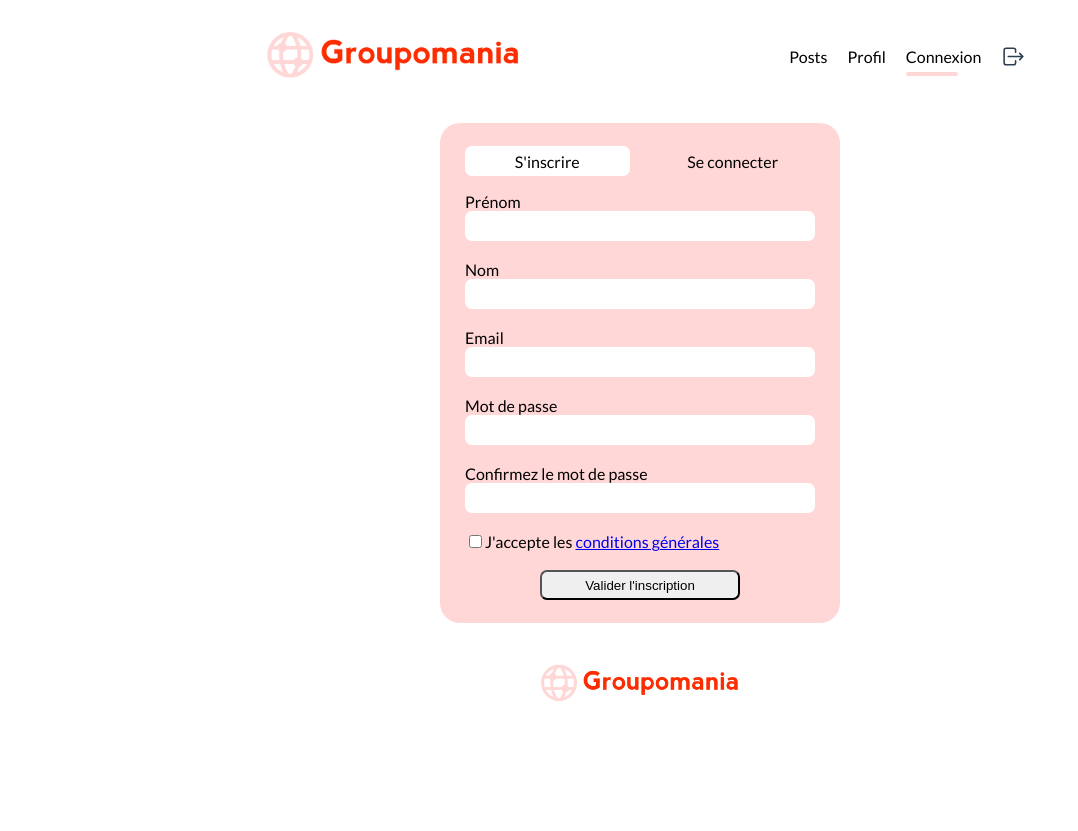
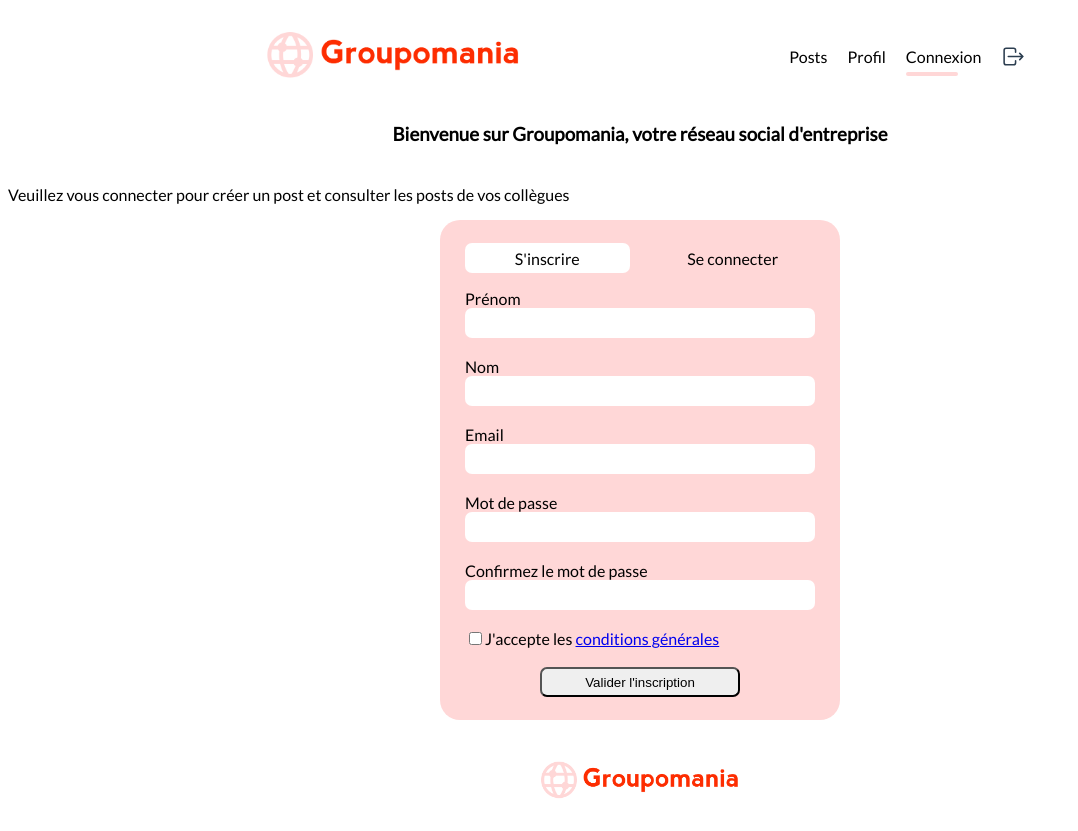
Before and after one commit to flo701/groupomania, a React (Create React App) app in the folder front-end/: page /connexion in a window 1280 px wide. Shown: the whole page, without its empty margins (0-1078 px from the left). Before the commit the page ends 800 px from the top, so only its background shows below. Built offline with nearby package versions, Linux system fonts and the light colour scheme.

Commit message:
Modification de la page connexion

```diff
--- a/front-end/src/components/ConnectionForm/index.jsx
+++ b/front-end/src/components/ConnectionForm/index.jsx
@@ -19,7 +19,25 @@ const ConnectionForm = (props) => {
     }
   }
 
+  const token = getCookie('token')
+
   return (
+    <>
+      {token ? (
+        <>
+          <h3 className="posts_h3">{''} </h3>
+        </>
+      ) : (
+        <>
+          <h3 className="posts_h3">
+            Bienvenue sur Groupomania, votre réseau social d'entreprise
+          </h3>
+          <p className="posts_p">
+            Veuillez vous connecter pour créer un post et consulter les posts de
+            vos collègues
+          </p>
+        </>
+      )}
       <div className="connection-form">
         <ul>
           <li
@@ -40,7 +58,25 @@ const ConnectionForm = (props) => {
         {signUpModal && <SignUpForm />}
         {signInModal && <SignInForm />}
       </div>
+    </>
   )
 }
 
+// https://www.w3schools.com/js/js_cookies.asp :
+function getCookie(cname) {
+  let name = cname + '='
+  let decodedCookie = decodeURIComponent(document.cookie)
+  let ca = decodedCookie.split(';')
+  for (let i = 0; i < ca.length; i++) {
+    let c = ca[i]
+    while (c.charAt(0) === ' ') {
+      c = c.substring(1)
+    }
+    if (c.indexOf(name) === 0) {
+      return c.substring(name.length, c.length)
+    }
+  }
+  return ''
+}
+
 export default ConnectionForm
```
Lines whose indentation alone changed are shown as unchanged.
